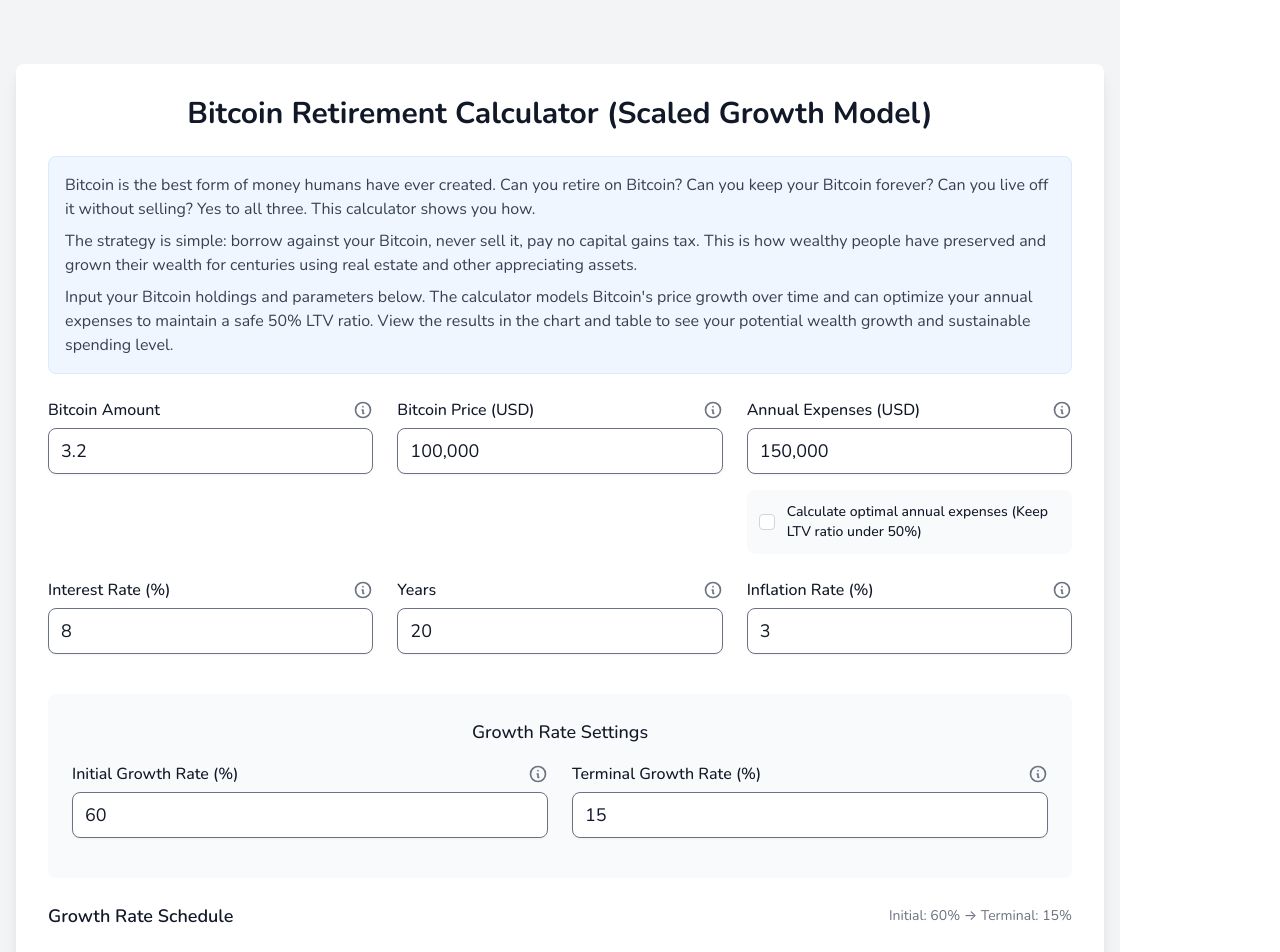
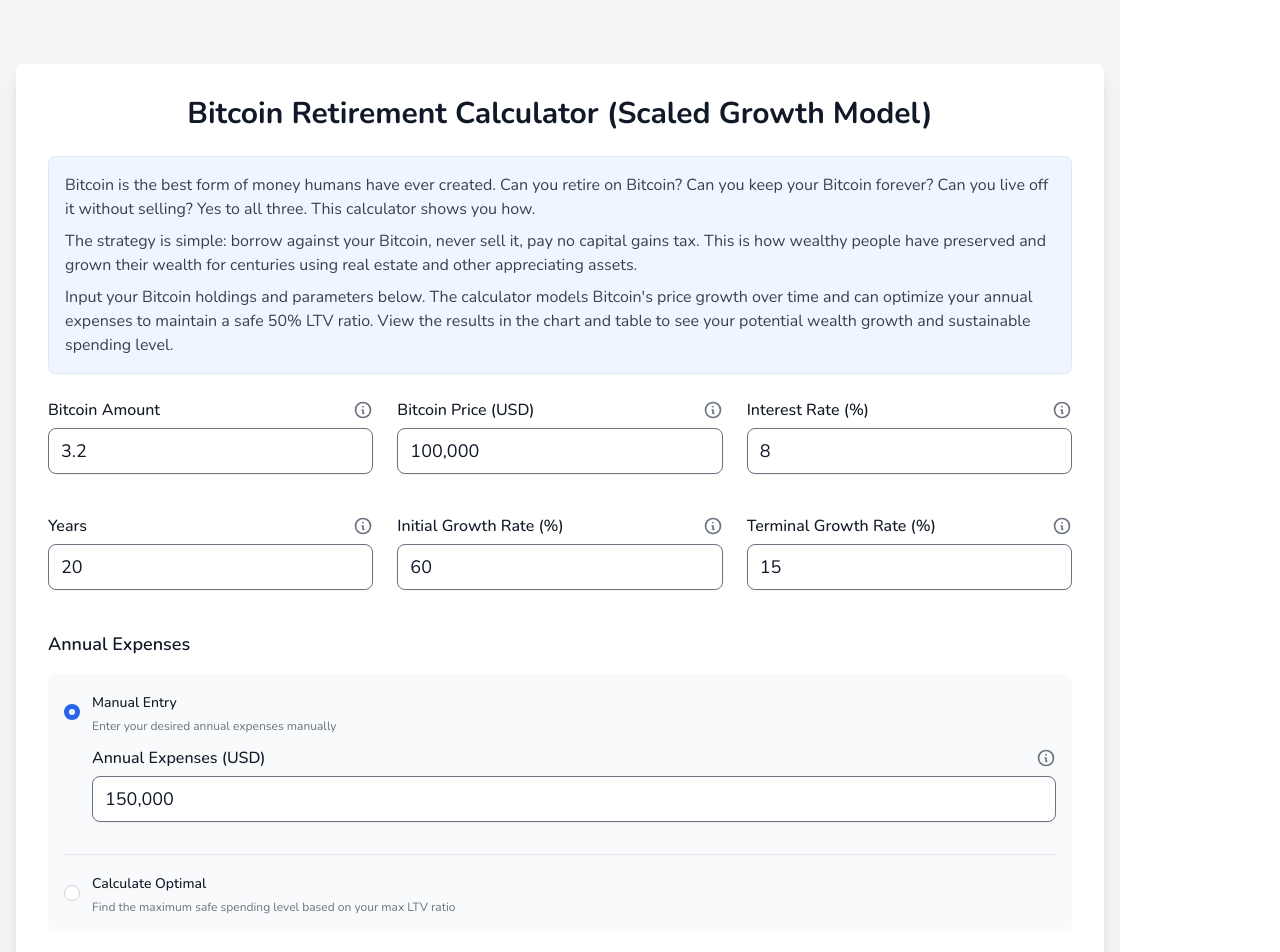
Before and after one commit to damonjanis/RetireOnBitcoin, a React (Vite) app: page / in a window 1280 px wide. Shown: the top 952 px of the page. Built offline with nearby package versions, Linux system fonts and the light colour scheme.

Commit message:
refactor: improve annual expenses UI and remove redundant growth rate inputs

```diff
--- a/src/components/BitcoinRetirementCalculator.jsx
+++ b/src/components/BitcoinRetirementCalculator.jsx
@@ -63,15 +63,15 @@
   let low = 0;
   let high = inputs.bitcoinPrice * inputs.bitcoinAmount;
   let optimalExpenses = 0;
-  const TARGET_LTV = 50;
+  const maxLTV = inputs.maxLTV || 50; // Use custom maxLTV or default to 50
   const PRECISION = 100;
 
   while (high - low > PRECISION) {
     const mid = (low + high) / 2;
     const projections = calculateProjections({ ...inputs, annualExpenses: mid });
-    const maxLTV = Math.max(...projections.map(p => p.ltvRatio));
+    const maxLTVInProjections = Math.max(...projections.map(p => p.ltvRatio));
 
-    if (maxLTV <= TARGET_LTV) {
+    if (maxLTVInProjections <= maxLTV) {
       optimalExpenses = mid;
       low = mid;
     } else {
@@ -468,7 +468,8 @@
     years: 20,
     initialGrowthRate: 60,
     terminalGrowthRate: 15,
-    inflationRate: 3
+    inflationRate: 3,
+    maxLTV: 50 // Add maxLTV to inputs
   });
 
   const [results, setResults] = useState([]);
@@ -538,79 +539,111 @@
               initialValue={inputs.bitcoinPrice}
               tooltip="Current or expected bitcoin price in USD. This is your starting point for future price projections."
             />
-            <div className="space-y-3">
-              <InputField
-                label="Annual Expenses (USD)"
-                value={useOptimalExpenses ? optimalExpenses : inputs.annualExpenses}
-                onChange={handleInputChange('annualExpenses')}
-                disabled={useOptimalExpenses}
-                initialValue={inputs.annualExpenses}
-                tooltip="How much you need each year for living expenses. Think rent/mortgage, food, utilities, etc."
-              />
-              <div className="bg-gray-50 rounded-lg p-3">
-                <label className="flex items-center gap-3 cursor-pointer touch-manipulation">
-                  <input
-                    type="checkbox"
-                    checked={useOptimalExpenses}
-                    onChange={(e) => setUseOptimalExpenses(e.target.checked)}
-                    className="w-4 h-4 rounded border-gray-300 text-blue-600 focus:ring-blue-500"
-                  />
-                  <span className="text-sm font-medium text-gray-900">Calculate optimal annual expenses (Keep LTV ratio under 50%)</span>
-                </label>
-
-                {useOptimalExpenses && (
-                  <div className="bg-blue-50 p-3 rounded-lg mt-3">
-                    <p className="text-sm font-medium text-blue-900">
-                      Optimal Annual Expenses: ${formatNumber(optimalExpenses)}
-                    </p>
-                  </div>
-                )}
-              </div>
-            </div>
             <InputField
               label="Interest Rate (%)"
               value={inputs.interestRate}
               onChange={handleInputChange('interestRate')}
               initialValue={inputs.interestRate}
-              tooltip="The rate you'll pay on borrowed money. Similar to a home equity loan rate."
+              tooltip="Annual interest rate on your bitcoin-backed loans. Currently ranges from 5-10% depending on the provider."
             />
             <InputField
               label="Years"
               value={inputs.years}
               onChange={handleInputChange('years')}
               initialValue={inputs.years}
-              tooltip="How many years you want to plan for. Longer timeframes give a better picture of long-term sustainability."
+              tooltip="Number of years to project into the future"
             />
-            <InputField
-              label="Inflation Rate (%)"
-              value={inputs.inflationRate}
-              onChange={handleInputChange('inflationRate')}
-              initialValue={inputs.inflationRate}
-              tooltip="Expected annual increase in living costs. Historically averages around 2-3% in the US."
-            />
-          </div>
-
-          <div className="bg-gray-50 rounded-lg mb-6 p-4 md:p-6">
-            <h3 className="text-lg font-medium mb-4 text-gray-900 text-center">Growth Rate Settings</h3>
-            <div className="grid grid-cols-1 md:grid-cols-2 gap-4 md:gap-6">
             <InputField
               label="Initial Growth Rate (%)"
               value={inputs.initialGrowthRate}
               onChange={handleInputChange('initialGrowthRate')}
               initialValue={inputs.initialGrowthRate}
-                tooltip="Expected annual bitcoin price growth rate in early years, higher due to adoption phase. Gradually decreases over 10 years until reaching the terminal rate."
+              tooltip="Expected annual growth rate for the first year. This will gradually decrease to the terminal rate."
             />
             <InputField
               label="Terminal Growth Rate (%)"
               value={inputs.terminalGrowthRate}
               onChange={handleInputChange('terminalGrowthRate')}
               initialValue={inputs.terminalGrowthRate}
-                tooltip="Long-term growth rate used after year 10. Represents mature market growth."
+              tooltip="Long-term sustainable growth rate that Bitcoin will stabilize at."
             />
+          </div>
+
+          <div className="mb-6">
+            <h3 className="text-lg font-semibold text-gray-900 mb-4">Annual Expenses</h3>
+            <div className="bg-gray-50 rounded-lg p-4">
+              <div className="grid grid-cols-1 gap-4">
+                <div>
+                  <label className="flex items-center gap-3 cursor-pointer touch-manipulation">
+                    <input
+                      type="radio"
+                      checked={!useOptimalExpenses}
+                      onChange={() => setUseOptimalExpenses(false)}
+                      className="w-4 h-4 border-gray-300 text-blue-600 focus:ring-blue-500"
+                      name="expensesMode"
+                    />
+                    <div className="flex-grow">
+                      <span className="text-sm font-medium text-gray-900">Manual Entry</span>
+                      <p className="text-xs text-gray-500 mt-1">Enter your desired annual expenses manually</p>
+                    </div>
+                  </label>
+                  {!useOptimalExpenses && (
+                    <div className="mt-3 ml-7">
+                      <InputField
+                        label="Annual Expenses (USD)"
+                        value={inputs.annualExpenses}
+                        onChange={handleInputChange('annualExpenses')}
+                        initialValue={inputs.annualExpenses}
+                        tooltip="How much you need each year for living expenses. Think rent/mortgage, food, utilities, etc."
+                      />
+                    </div>
+                  )}
+                </div>
+
+                <div className="border-t border-gray-200 pt-4">
+                  <label className="flex items-center gap-3 cursor-pointer touch-manipulation">
+                    <input
+                      type="radio"
+                      checked={useOptimalExpenses}
+                      onChange={() => setUseOptimalExpenses(true)}
+                      className="w-4 h-4 border-gray-300 text-blue-600 focus:ring-blue-500"
+                      name="expensesMode"
+                    />
+                    <div className="flex-grow">
+                      <span className="text-sm font-medium text-gray-900">Calculate Optimal</span>
+                      <p className="text-xs text-gray-500 mt-1">Find the maximum safe spending level based on your max LTV ratio</p>
+                    </div>
+                  </label>
+                  {useOptimalExpenses && (
+                    <div className="mt-3 ml-7">
+                      <div className="space-y-3">
+                        <InputField
+                          label="Max LTV Ratio (%)"
+                          value={inputs.maxLTV}
+                          onChange={handleInputChange('maxLTV')}
+                          initialValue={inputs.maxLTV}
+                          tooltip="Maximum Loan-to-Value ratio you're comfortable with. Higher ratios mean more risk but allow higher spending."
+                        />
+                        <div className="bg-blue-50 border border-blue-100 rounded-lg p-3">
+                          <div className="flex items-center justify-between">
+                            <span className="text-sm font-medium text-gray-900">Optimal Annual Expenses:</span>
+                            <span className="text-sm font-semibold text-blue-600">${formatNumber(optimalExpenses)}</span>
+                          </div>
+                          <p className="text-xs text-gray-600 mt-1">
+                            This is the maximum amount you can safely spend each year while keeping your LTV ratio under {inputs.maxLTV}%
+                          </p>
+                        </div>
+                      </div>
+                    </div>
+                  )}
+                </div>
+              </div>
             </div>
           </div>
 
+          <div className="bg-gray-50 rounded-lg mb-6 p-4 md:p-6">
             <GrowthRatesDisplay growthRates={growthRates} />
+          </div>
 
           <div className="mb-6 bg-white rounded-lg shadow p-4 md:p-6">
             <h3 className="text-lg font-medium mb-4 text-gray-900 text-center">Wealth Projection Chart</h3>
```
Lines whose indentation alone changed are shown as unchanged.
